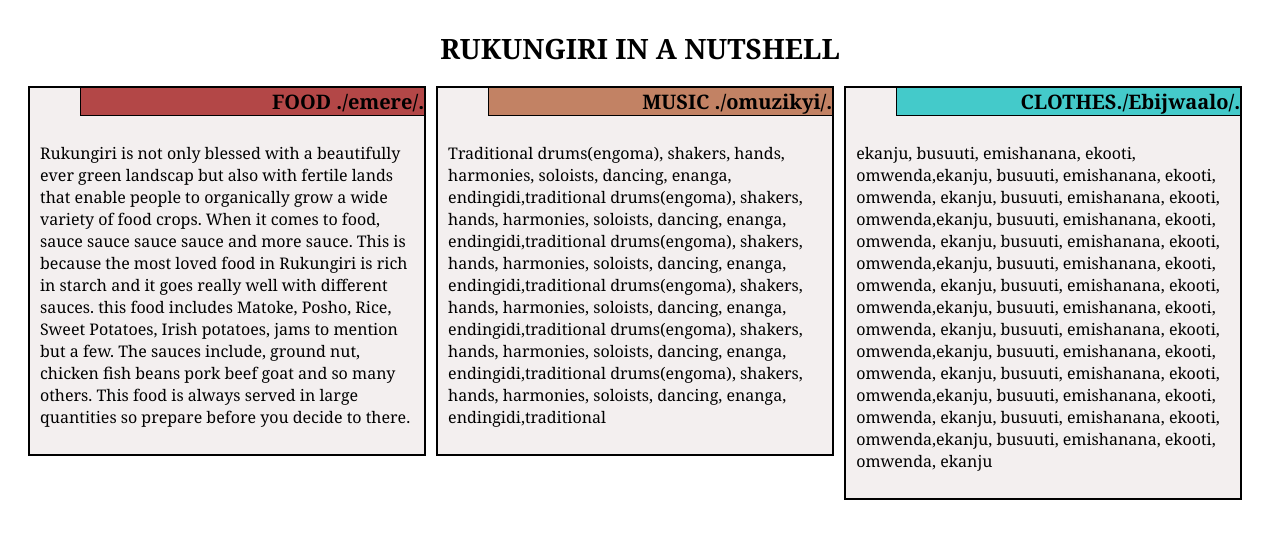
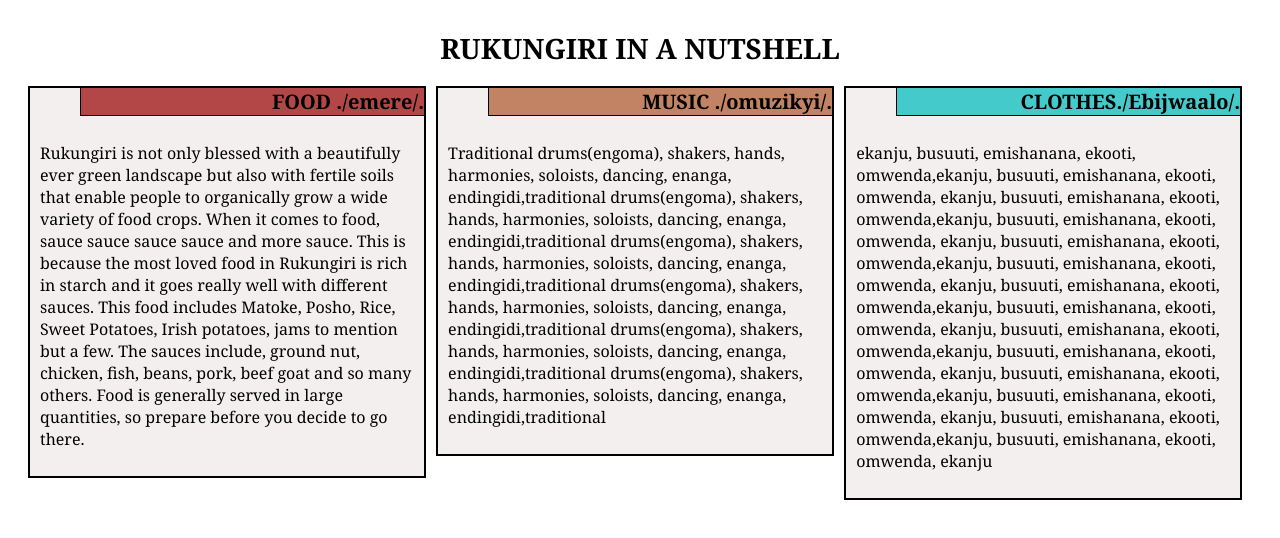
Before and after one commit to aineomugisha/Coursera, a plain HTML site: page module2/index.html in a window 1280 px wide. Drawn offline with Linux system fonts and the light colour scheme.

Commit message:
Update index.html

```diff
--- a/module2/index.html
+++ b/module2/index.html
@@ -12,7 +12,7 @@
 
     <section id="food">
 <h2 id="egg">FOOD ./emere/.</h2>
-    <p>Rukungiri is not only blessed with a beautifully ever green landscap but also with fertile lands that enable people to organically grow a wide variety of food crops. When it comes to food, sauce sauce sauce sauce and more sauce. This is because the most loved food in Rukungiri is rich in starch and it goes really well with different sauces. this food includes Matoke, Posho, Rice, Sweet Potatoes, Irish potatoes, jams to mention but a few. The sauces include, ground nut, chicken fish beans pork beef goat and so many others. This food is always served in large quantities so prepare before you decide to there.</p>
+    <p>Rukungiri is not only blessed with a beautifully ever green landscape but also with fertile soils that enable people to organically grow a wide variety of food crops. When it comes to food, sauce sauce sauce sauce and more sauce. This is because the most loved food in Rukungiri is rich in starch and it goes really well with different sauces. This food includes Matoke, Posho, Rice, Sweet Potatoes, Irish potatoes, jams to mention but a few. The sauces include, ground nut, chicken, fish, beans, pork, beef goat and so many others. Food is generally served in large quantities, so prepare before you decide to go there.</p>
     </section>
 
   <section id="music">
```
